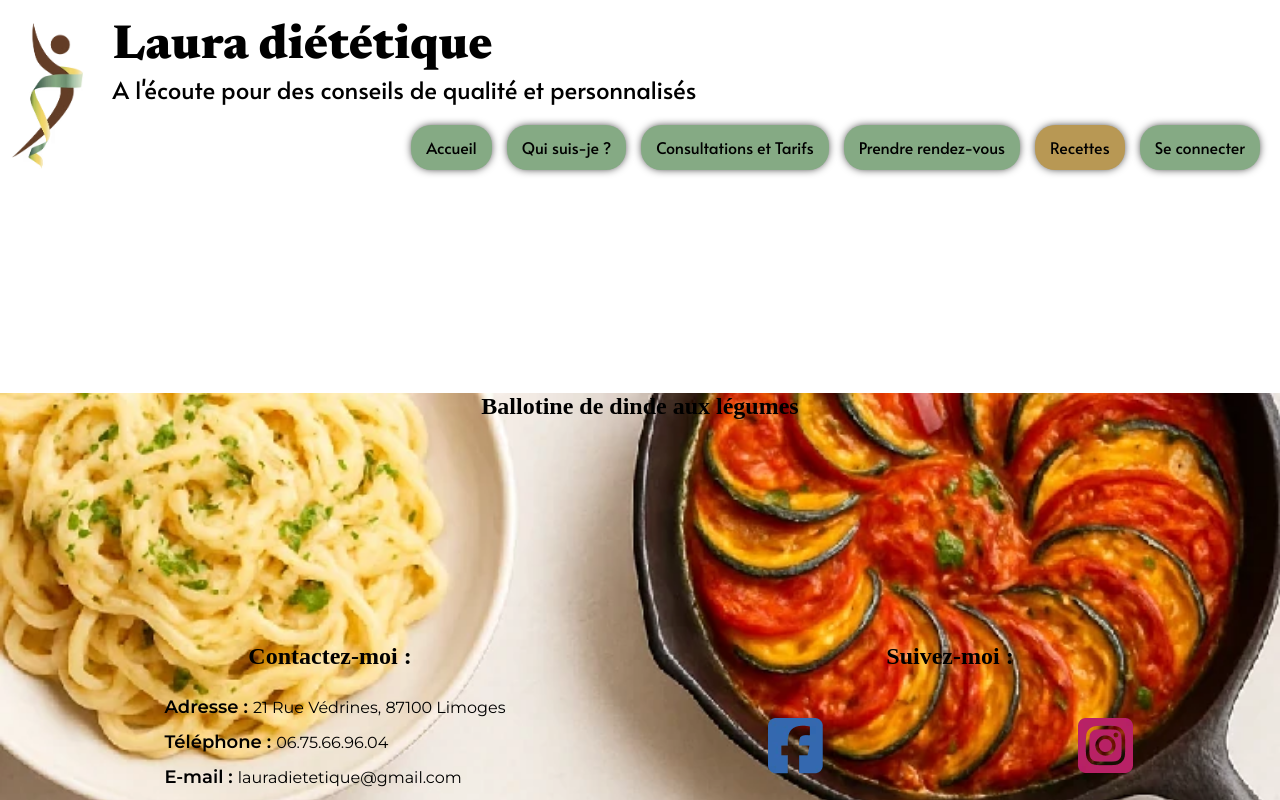
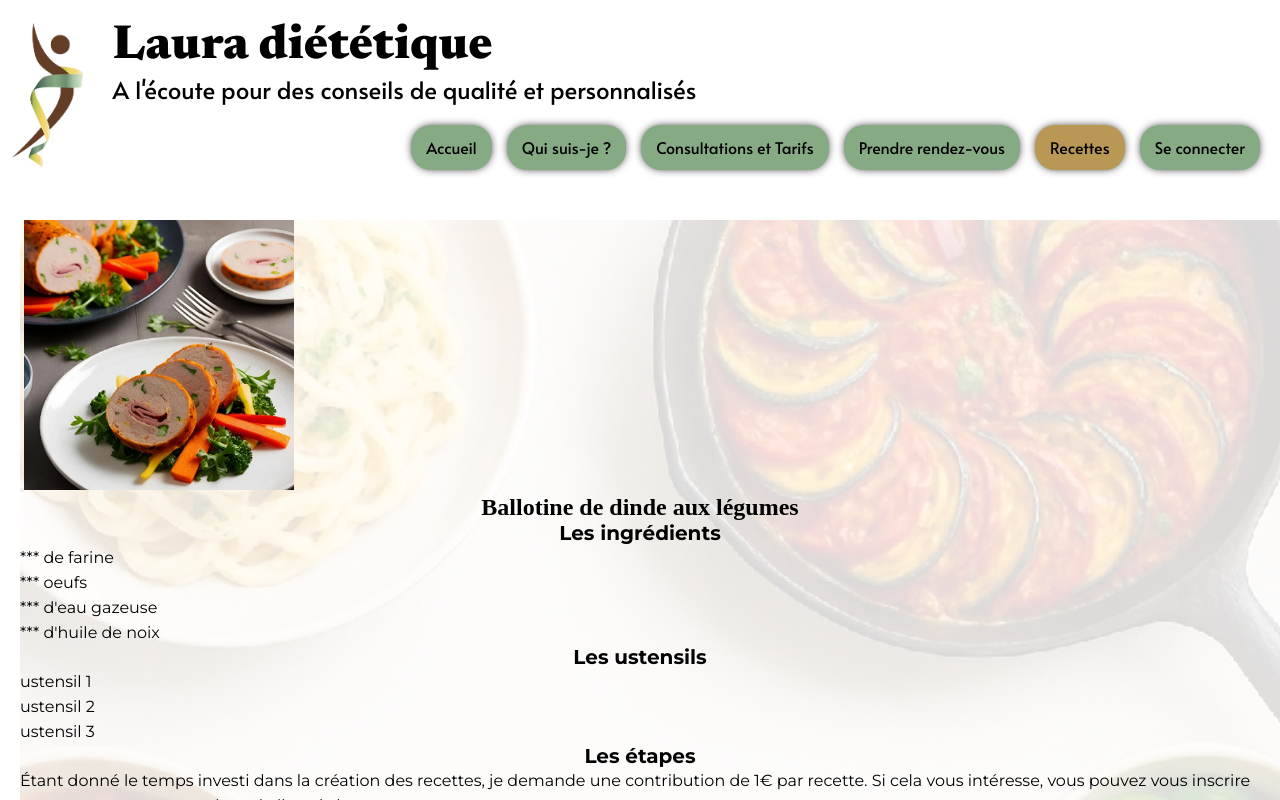
Before and after one commit to pnouhen/Laura-dietetique, a React (Vite) app: page /recettes/ballotine-de-dinde-aux-legumes in a window 1280 px wide. Shown: the top 800 px of the page. Built offline with nearby package versions, Linux system fonts and the light colour scheme; a web font is replaced by a local one.

Commit message:
Mise en place du contenu de la page RecipeDetails

```diff
--- a/public/data/recipes.json
+++ b/public/data/recipes.json
@@ -61,7 +61,44 @@
     "img": "/assets/img/recipes/Ballotine-de-dinde-aux-legumes.webp",
     "vegetarian": "",
     "categorie": { "id": 1, "text": "Entrées" },
-    "duration": "De 45 à 60 minutes"
+    "duration": "De 45 à 60 minutes",
+    "ingredients": [
+      {
+        "name": "de farine",
+        "quantity": 300,
+        "dosage": "g"
+      },
+      {
+        "name": "oeufs",
+        "quantity": 2,
+        "dosage": ""
+      },
+      {
+        "name": "d'eau gazeuse",
+        "quantity": 100,
+        "dosage": "mL"
+      },
+      {
+        "name": "d'huile de noix",
+        "quantity": 1,
+        "dosage": "cuil. à soupe"
+      }
+    ],
+    "ustensils":[
+      "ustensil 1",
+      "ustensil 2",
+      "ustensil 3"
+    ],
+    "steps": [
+    "Préchauffez le four à 180°C.",
+    "Dans un grand bol, mélangez la farine, le sucre et la levure.",
+    "Ajoutez les œufs un à un, puis versez l'eau gazeuse pour obtenir une pâte homogène.",
+    "Incorporez l'huile de noix et remuez jusqu'à ce que la pâte soit lisse.",
+    "Versez la pâte dans un moule à gâteau beurré et fariné.",
+    "Enfournez pendant 25 à 30 minutes ou jusqu'à ce qu'un couteau en ressorte propre.",
+    "Laissez refroidir avant de démouler et de servir.",
+    "Pour une touche finale, saupoudrez de sucre glace avant de servir."
+  ]
   },
   {
     "id": "foie-de-volaille-en-salade-tiède",
--- /dev/null
+++ b/src/components/ButtonSimul/ButtonSimul.jsx
@@ -0,0 +1,9 @@
+
+
+export default function ButtonSimul(onClick, text){
+    return(
+        <button onClick={onClick}>
+              {text}
+            </button>
+    )
+}
--- a/src/components/RecipesDetails/RecipesDetails.jsx
+++ b/src/components/RecipesDetails/RecipesDetails.jsx
@@ -1,8 +1,10 @@
 import { useEffect, useState } from "react";
 import { useParams } from "react-router-dom";
+import { NavLink } from "react-router-dom";
 import { fetchData } from "../../services/fetchData";
 
 import Header from "../Header/Header";
+import ButtonSimul from "../ButtonSimul/ButtonSimul.jsx";
 import BackgroundImgRecipes from "../../components/BackgroundImgRecipes/BackgroundImgRecipes.jsx";
 import NoData from "../NoData/NoData.jsx";
 import Footer from "../Footer/Footer";
@@ -11,6 +13,7 @@ import "./recipesDetails.scss";
 
 export default function RecipesDetails() {
   const [recipeSelect, setRecipeSelect] = useState(null);
+  const [purchasedRecipe, setPurchasedRecipe] = useState(false);
   const { id } = useParams();
 
   useEffect(() => {
@@ -21,16 +24,68 @@ export default function RecipesDetails() {
       })
       .catch((err) => console.error(err));
   }, [id]);
-
+  console.log(purchasedRecipe);
   return (
     <>
       <Header />
-        <main>
+      <main className="recipesDetails">
         <BackgroundImgRecipes />
         {recipeSelect ? (
           <>
+            <ButtonSimul
+              onClick={() => setPurchasedRecipe(!purchasedRecipe)}
+              text="test"
+            />
+
+            <img
+              src={recipeSelect.img}
+              alt={`Photo de ${recipeSelect.title}`}
+              className="imgRecipe"
+            />
             <h2>{recipeSelect.title}</h2>
-              {/* Autres infos de la recette ici */}
+            <div className="ingredients">
+              <h3>Les ingrédients</h3>
+              {recipeSelect.ingredients.map((ingredient, index) => {
+                const spacing =
+                  typeof ingredient.dosage === "string" &&
+                  ingredient.dosage.length <= 3
+                    ? ""
+                    : " ";
+                return (
+                  <p key={index}>
+                    {purchasedRecipe === false ? "***" : ingredient.quantity}
+                    {spacing}
+                    {purchasedRecipe === false ? " " : ingredient.dosage}{" "}
+                    {ingredient.name}
+                  </p>
+                );
+              })}
+            </div>
+            <div className="ustensils">
+              <h3>Les ustensils</h3>
+              {recipeSelect.ustensils.map((ustensils, index) => (
+                <p key={index}>{ustensils}</p>
+              ))}
+            </div>
+            <div className="steps">
+              <h3>Les étapes</h3>
+
+              {purchasedRecipe === false ? (
+                <>
+                  <p>
+                    Étant donné le temps investi dans la création des recettes,
+                    je demande une contribution de 1€ par recette. Si cela vous
+                    intéresse, vous pouvez vous inscrire ou vous connecter en
+                    suivant le lien ci-dessous.
+                  </p>
+                  <NavLink to={`/se-connecter`}>Connexion/Inscritpion</NavLink>
+                </>
+              ) : (
+                recipeSelect.steps.map((steps, index) => (
+                  <p key={index}>{steps}</p>
+                ))
+              )}
+            </div>
           </>
         ) : (
           <NoData
--- a/src/components/RecipesDetails/recipesDetails.scss
+++ b/src/components/RecipesDetails/recipesDetails.scss
@@ -0,0 +1,8 @@
+@use "../../styles/mixin" as *;
+
+.recipesDetails{
+    @include section;
+    .imgRecipe{
+        width: 270px;
+    }
+}
```
Lines whose indentation alone changed are shown as unchanged.
